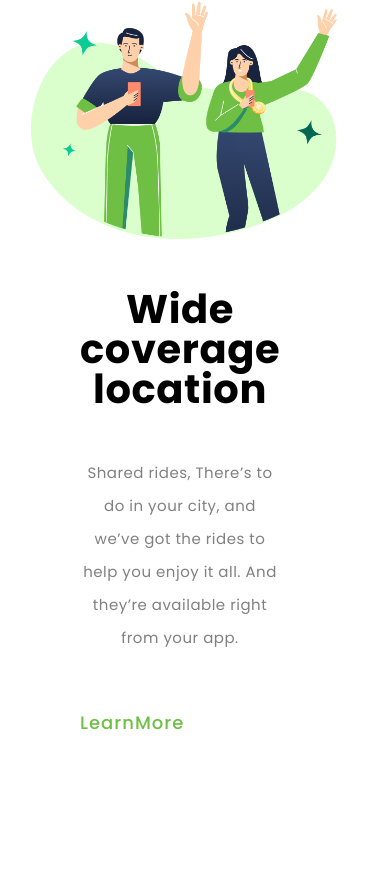
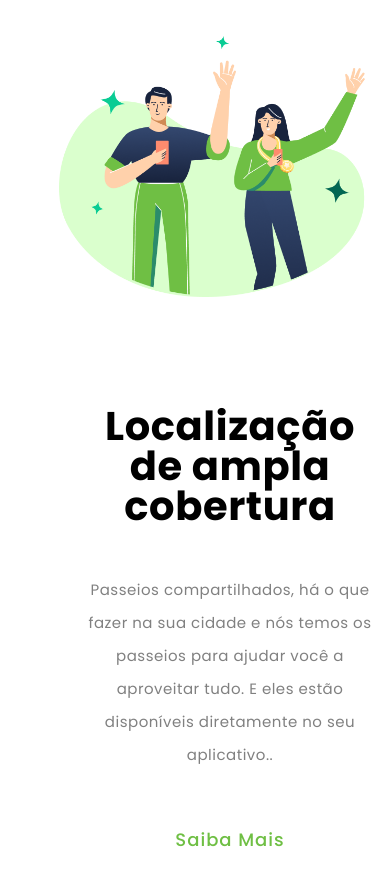
Before and after one commit to Queias007/Projeto-Css-Desafio-1-wide-coverage, a plain HTML site: page index.html in a window 390 px wide. Shown: the part 261-1134 px from the top of the page. Before the commit the page ends 1017 px from the top, so only its background shows below. Drawn offline with Linux system fonts and the light colour scheme; a web font is replaced by a local one.

Commit message:
ajuste-responsivo

```diff
--- a/index.html
+++ b/index.html
@@ -22,10 +22,9 @@
     <img src="./img/f.png" alt="imagem">
 
     <div>
-        <h1>Wide coverage location</h1>
-        <p>Shared rides, There’s  to do in your city, and we’ve got the rides to help you enjoy it all. And they’re
-        available right from your app.</p>
-        <button class="button-learn-more">LearnMore</button>
+        <h1>Localização de ampla cobertura</h1>
+        <p>Passeios compartilhados, há o que fazer na sua cidade e nós temos os passeios para ajudar você a aproveitar tudo. E eles estão disponíveis diretamente no seu aplicativo..</p>
+        <button class="button-learn-more">Saiba Mais</button>
     </div>
 </main>
 
--- a/styles.css
+++ b/styles.css
@@ -109,7 +109,7 @@ p {
         display: none;
     }
     .button-sign-up{
-        width: 300px;
+        width: 400px;
         text-align: center;
         margin-bottom: 20px;
         text-align: center;
@@ -122,9 +122,10 @@ p {
         display: block;
         height: 20%;
         margin-left: 8%;
+        margin: 15%;
     }
     h1{
-        width: 200px;
+        width: 300px;
         font-size: 40px;
         line-height: 40px;
         margin-top: 50px;
@@ -132,15 +133,17 @@ p {
 
     }
     p{
-        width: 200px;
+        width: 300px;
         text-align: justify;
         font-size: 15px;
         text-align: center;
     }
     .button-learn-more{
-        width: 200px;
+        width: 300px;
         text-align: justify;
+        text-align: center;
         margin-bottom: 20px;
+
     }
 
 }
```
